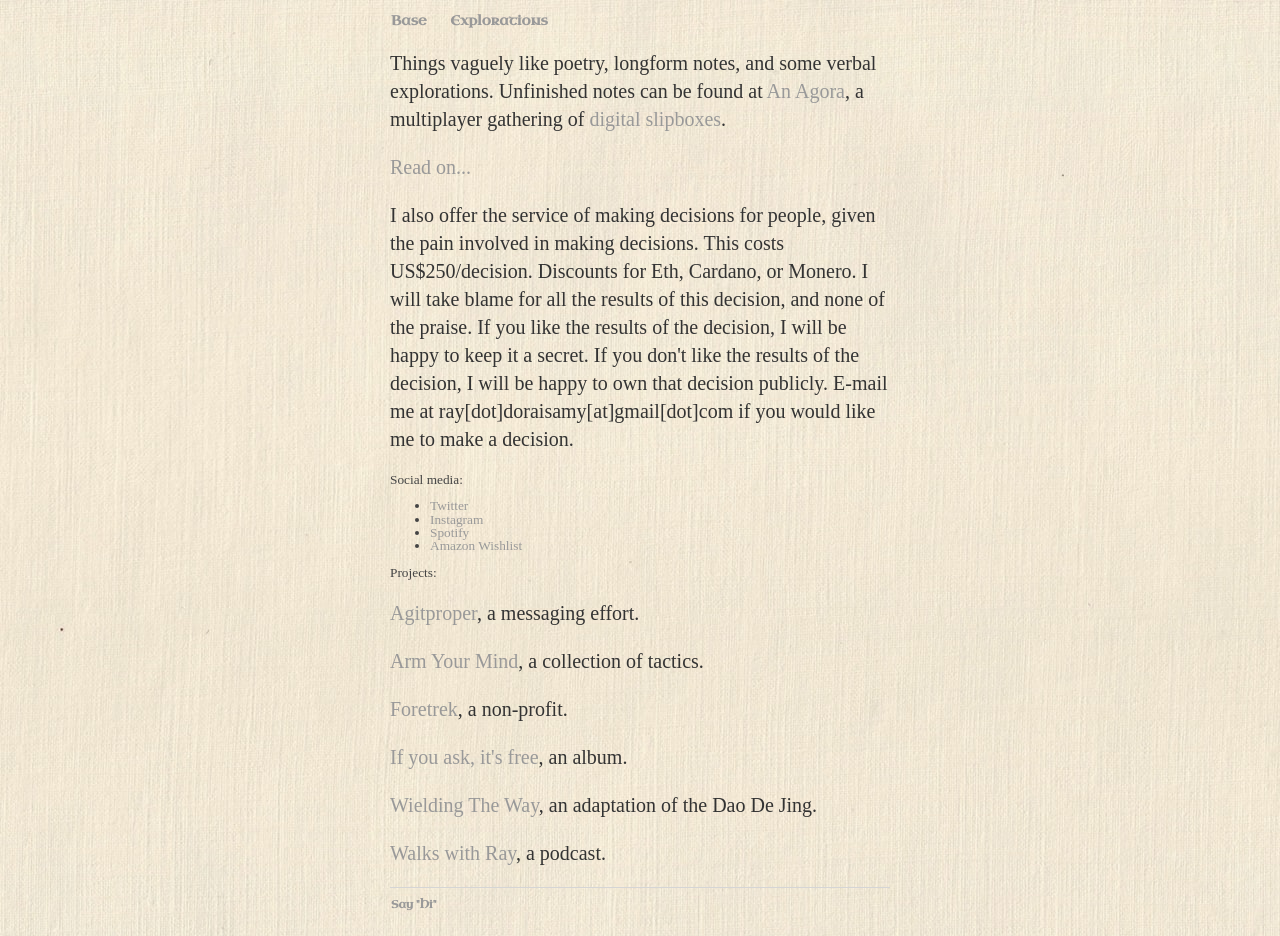
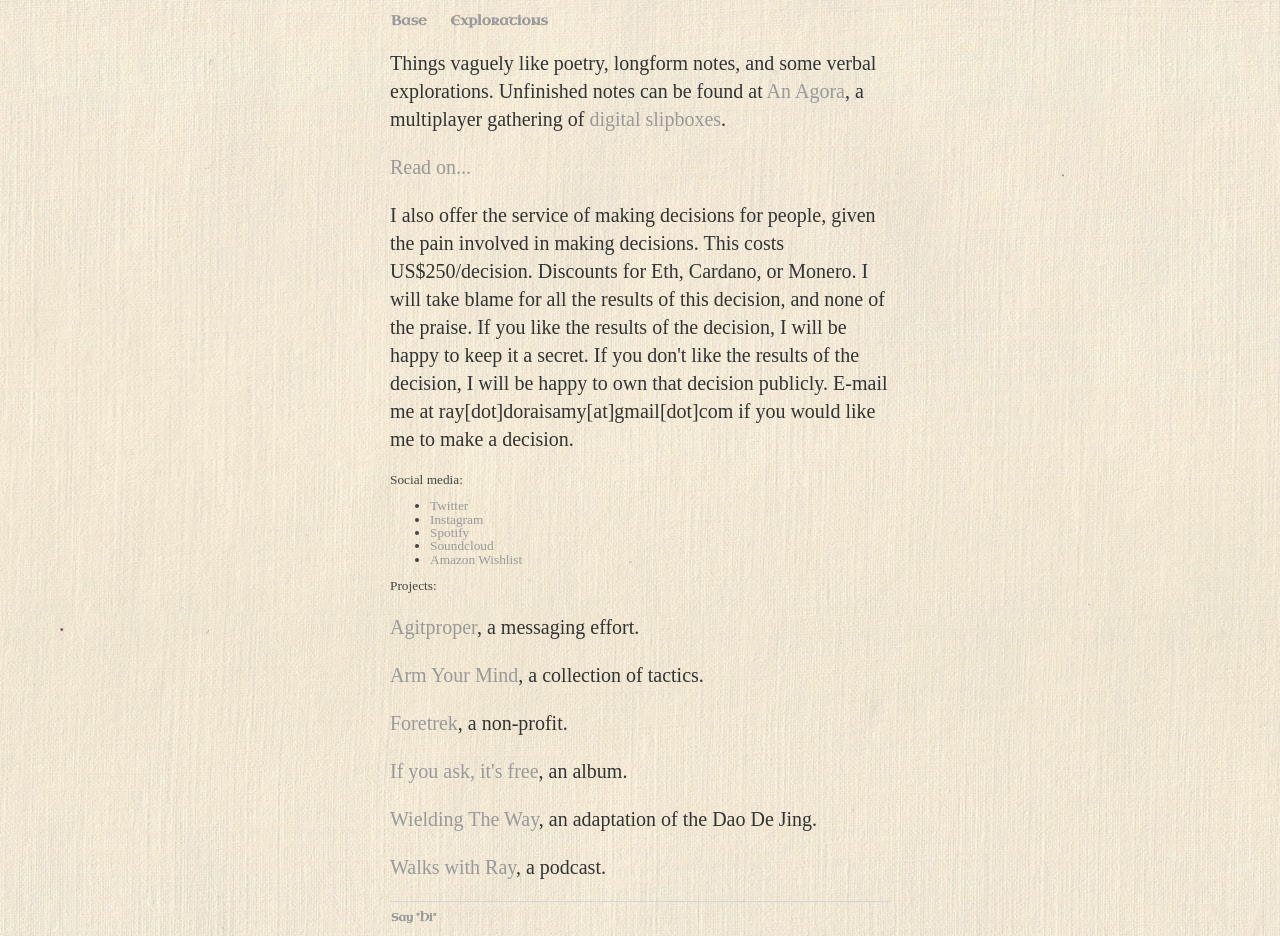
Before and after one commit to ray-dorai/ray-dorai.github.io, a Jekyll site: the page built from index.html, in a window 1280 px wide. Built offline with Jekyll 4.4.1, drawn with Linux system fonts in a browser that asks for light colours; some web fonts are replaced.

Commit message:
Update index.html

```diff
--- a/index.html
+++ b/index.html
@@ -12,6 +12,7 @@ title: Ray Doraisamy
 		<li><a href="https://twitter.com/forshaper">Twitter</a></li>
 	        <li><a href="https://www.instagram.com/forshaper/">Instagram</a></li>
 	        <li><a href="https://open.spotify.com/user/qwonvo">Spotify</a></li>
+		<li><a href="https://soundcloud.com/ray-doraisamy">Soundcloud</a></li>
 	        <li><a href="https://www.amazon.com/hz/wishlist/ls/7FKJHPJVHUQG?ref_=wl_share">Amazon Wishlist</a></li>
 	</ul>
         Projects:
```
